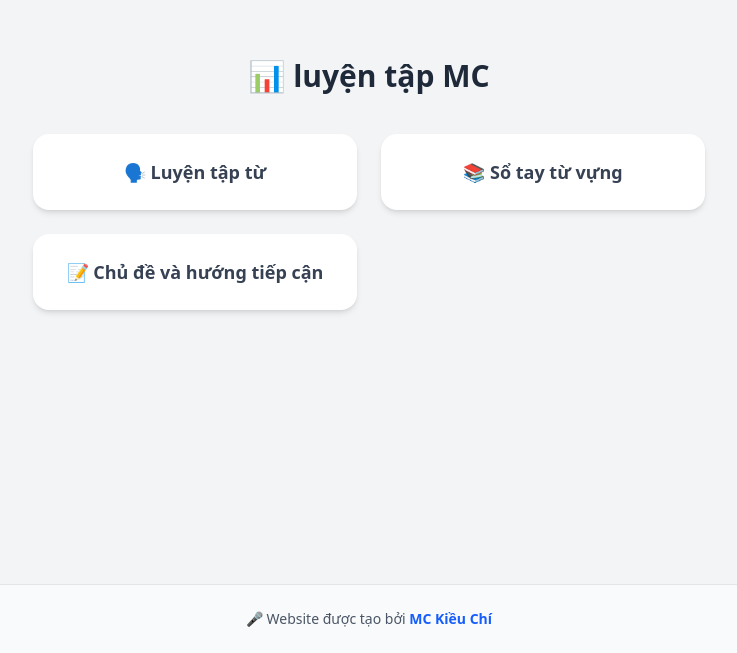
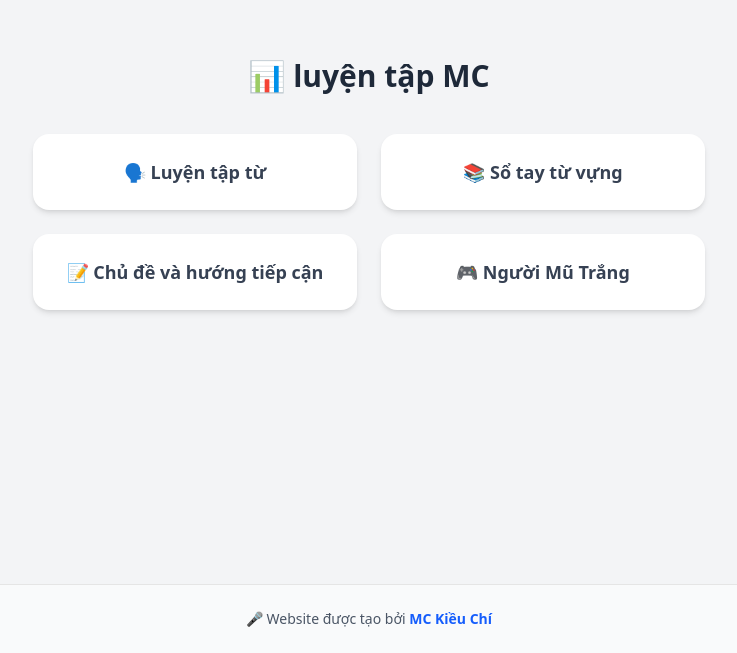
Before and after one commit to chily671/mc, a Next.js app: page / in a window 1280 px wide. Shown: the part 216-869 px from the top of the page, without its empty margins (271-1008 px from the left). Built offline with nearby package versions, Linux system fonts and the light colour scheme.

Commit message:
feat: add "Người Mũ Trắng" link to the dashboard menu

```diff
--- a/src/app/page.js
+++ b/src/app/page.js
@@ -5,6 +5,7 @@ export default function Dashboard() {
     { href: "/words-random", label: "🗣️ Luyện tập từ" },
     { href: "/word-frames", label: "📚 Sổ tay từ vựng" },
     { href: "/title", label: "📝 Chủ đề và hướng tiếp cận" },
+    { href: "/game", label: "🎮 Người Mũ Trắng" },
   ];
 
   return (
```
